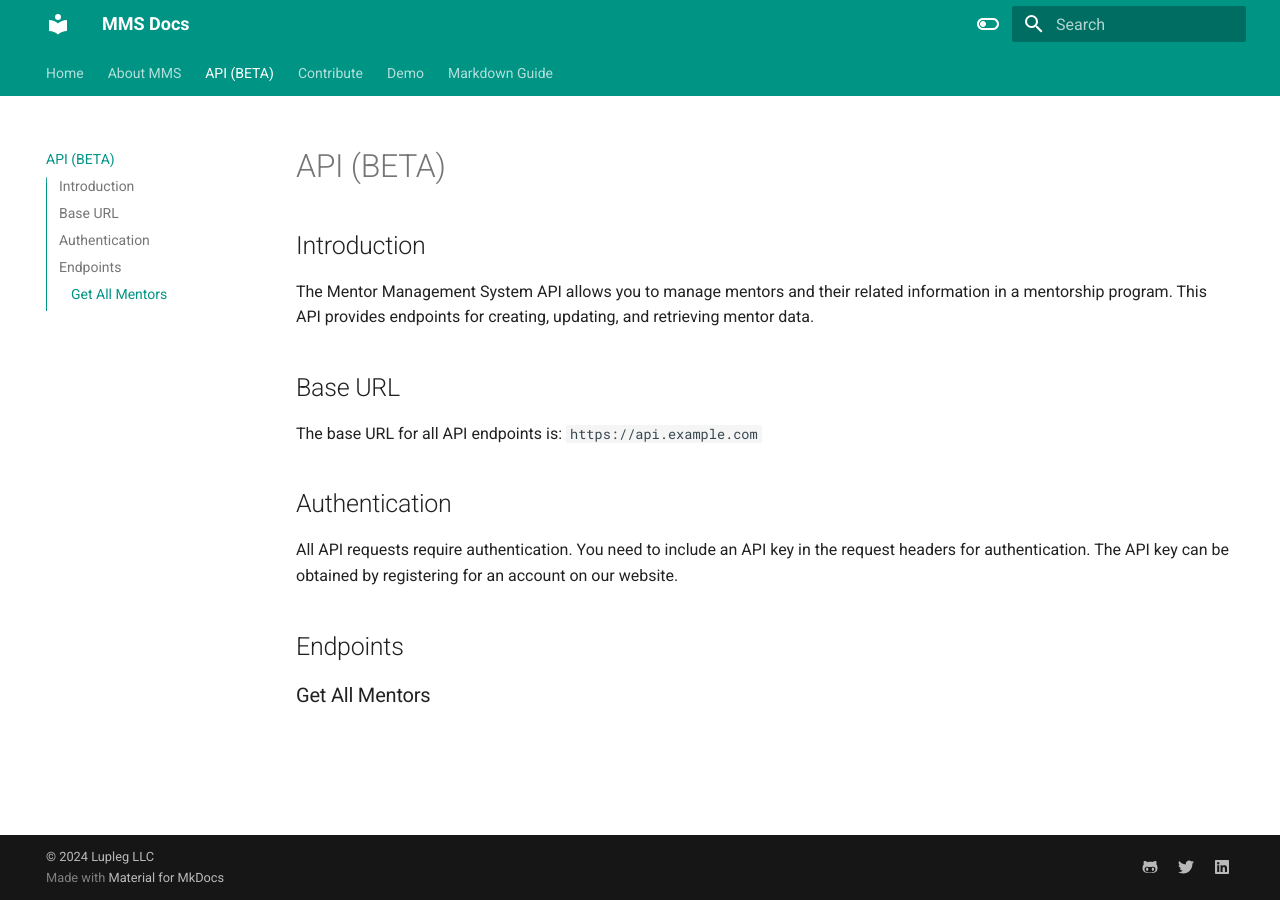
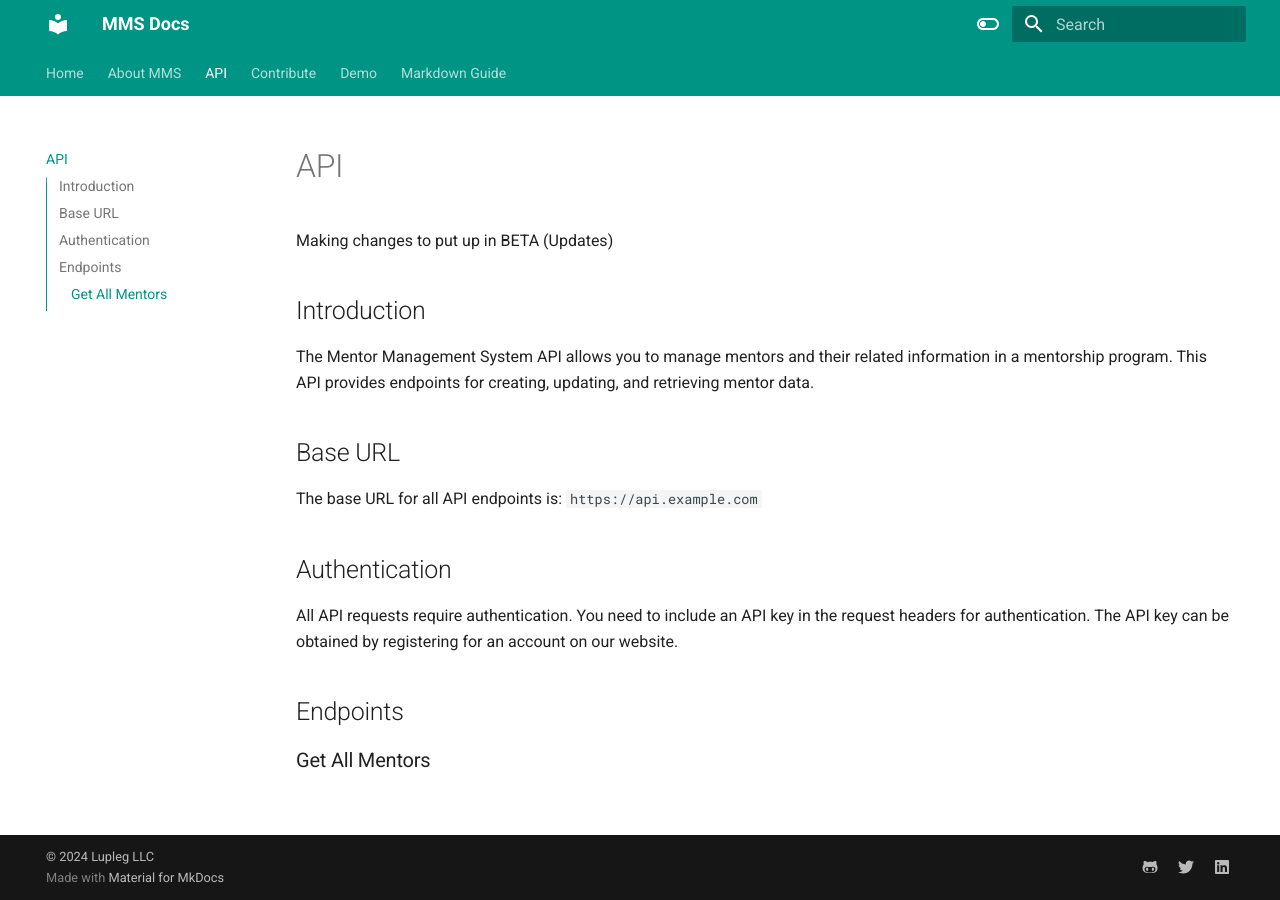
Before and after one commit to Lupleg/Test-nextjs, an MkDocs documentation site: the page built from docs/api.md, in a window 1280 px wide. Built offline with MkDocs 1.6.1 and Material for MkDocs 9.7.7, drawn with Linux system fonts in a browser that asks for light colours.

```diff
--- a/docs/api.md
+++ b/docs/api.md
@@ -1,4 +1,5 @@
-# API (BETA)
+# API
+Making changes to put up in BETA (Updates)
 
 ## Introduction
 The Mentor Management System API allows you to manage mentors and their related information in a mentorship program. This API provides endpoints for creating, updating, and retrieving mentor data.
```
